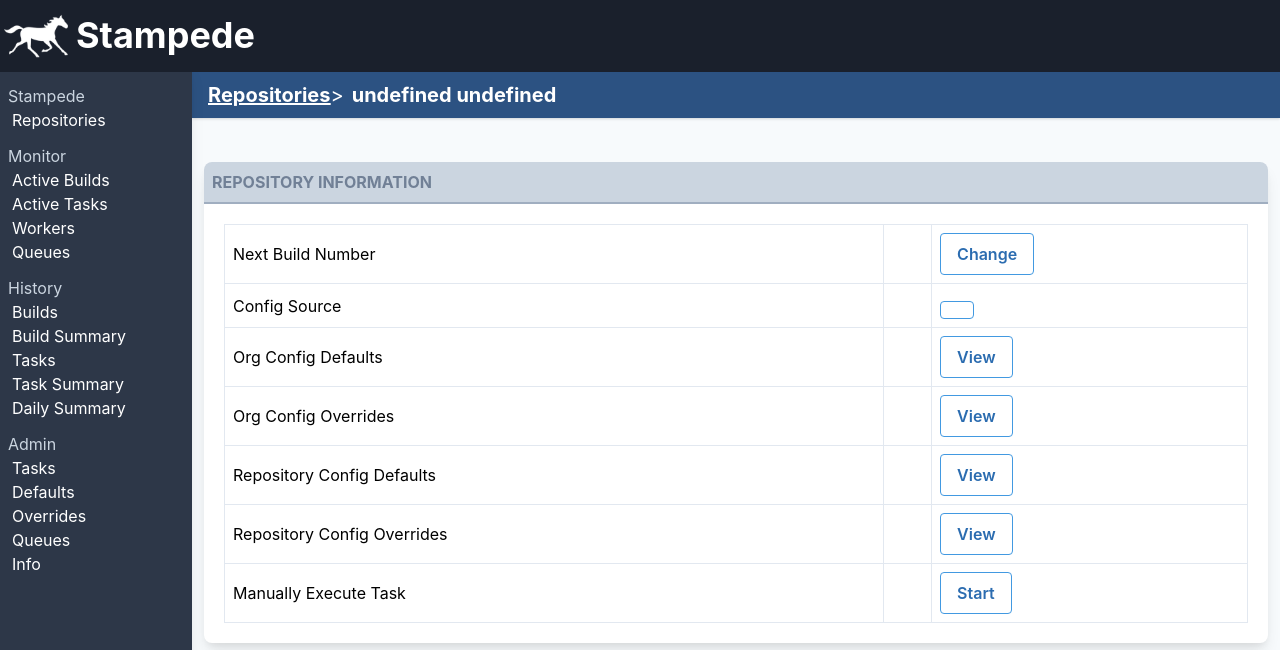
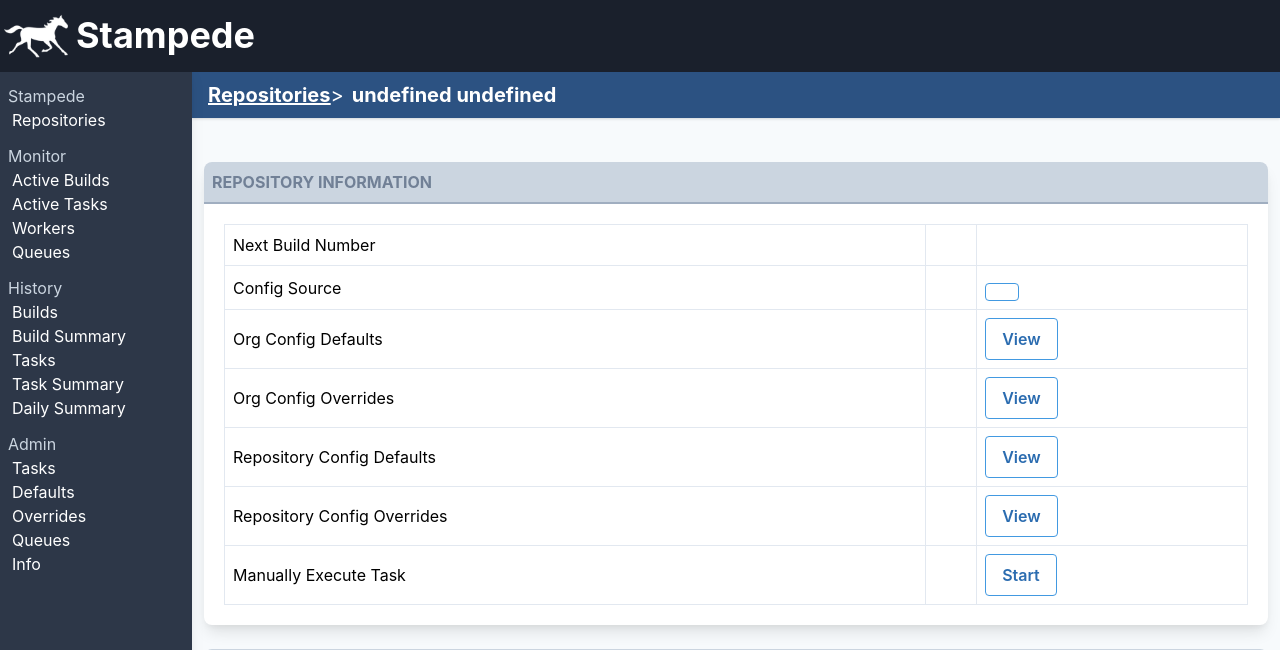
Before and after one commit to davidahouse/stampede-server, a Node server app: template views/repositories/repositoryDetails.pug in a window 1280 px wide. Shown: the top 650 px of the page. Run offline with Node 20, Linux system fonts and the light colour scheme; the template is opened without the code that fills it, so the values that code supplies are empty; some libraries are stand-ins or nearby versions.

Commit message:
:fire: Removed change build number button

```diff
--- a/views/repositories/repositoryDetails.pug
+++ b/views/repositories/repositoryDetails.pug
@@ -21,7 +21,7 @@ block content
               +tableRow()
                 +tableCell('Next Build Number')
                 +tableCell(nextBuildNumber)
-                +tableCellButton("Change", "/repositories")
+                +tableCell('')
               +tableRow()
                 +tableCell('Config Source')
                 +tableCell(configSource)
```
